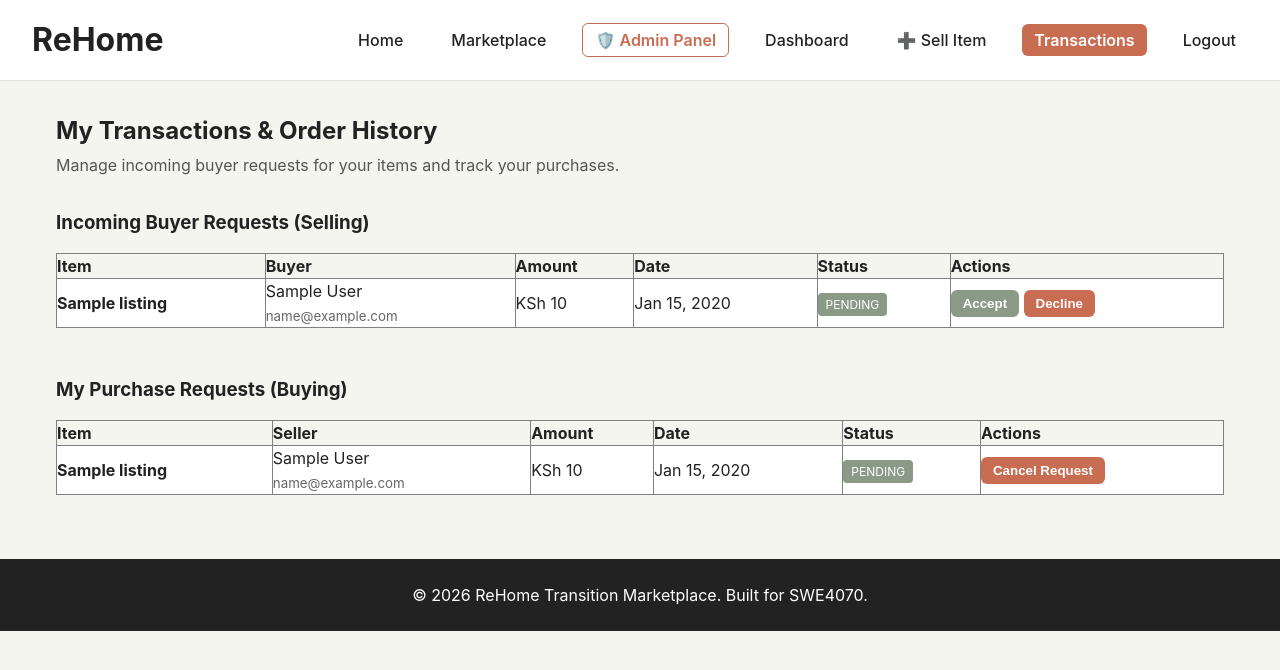
After one commit to Mkara-21/ReHome, a PHP site: page /transactions.php in a window 1280 px wide. The commit adds this page. Shown: the top 670 px of the page. Run offline with PHP 8.4, Linux system fonts and the light colour scheme; the visitor is signed in with stand-in values (Sample User, id 1); tables that the repository leaves empty hold one stand-in row (values such as "Sample post").

Commit message:
correction message

```diff
--- a/assets/css/style.css
+++ b/assets/css/style.css
@@ -43,6 +43,26 @@ nav a {
   text-decoration: none;
   color: var(--color-charcoal);
   font-weight: 500;
+}
+
+nav a {
+  text-decoration: none;
+  color: var(--color-charcoal);
+  font-weight: 500;
+  padding: 6px 12px;
+  border-radius: 6px;
+  transition: background-color 0.2s ease, color 0.2s ease;
+}
+
+nav a:hover {
+  background-color: var(--color-beige);
+}
+
+/* Highlights the current active page in the header */
+nav a.active-nav {
+  background-color: var(--color-terracotta);
+  color: var(--color-cream);
+  font-weight: 600;
 }
 
 main {
@@ -99,3 +119,28 @@ footer {
   margin-top: 4px;
   display: block;
 }
+
+/* Responsive Mobile & Tablet Adjustments */
+@media (max-width: 768px) {
+  header {
+    flex-direction: column;
+    gap: 16px;
+    padding: 16px;
+  }
+
+  nav ul {
+    flex-wrap: wrap;
+    justify-content: center;
+    gap: 12px;
+  }
+
+  main {
+    margin: 16px auto;
+  }
+
+  table {
+    display: block;
+    overflow-x: auto;
+    white-space: nowrap;
+  }
+}
--- a/includes/db.php
+++ b/includes/db.php
@@ -15,6 +15,7 @@ $options = [
 try {
      $pdo = new PDO($dsn, $user, $pass, $options);
 } catch (\PDOException $e) {
-     throw new \PDOException($e->getMessage(), (int)$e->getCode());
+    error_log($e->getMessage()); // Logs technical error silently on server
+    die("We are experiencing temporary technical difficulties. Please try again later.");
 }
 ?>
--- a/includes/header.php
+++ b/includes/header.php
@@ -1,3 +1,7 @@
+<?php
+// Detect the current file name (e.g., 'index.php', 'browse.php')
+$current_page = basename($_SERVER['PHP_SELF']);
+?>
 <header>
     <div class="logo">
         <a href="index.php" style="text-decoration: none; color: var(--color-charcoal);">
@@ -6,27 +10,57 @@
     </div>
     <nav>
         <ul>
-            <li><a href="index.php">Home</a></li>
-            <li><a href="browse.php">Marketplace</a></li>
+            <li>
+                <a href="index.php" class="<?php echo ($current_page === 'index.php') ? 'active-nav' : ''; ?>">
+                    Home
+                </a>
+            </li>
+            <li>
+                <a href="browse.php" class="<?php echo ($current_page === 'browse.php' || $current_page === 'item.php') ? 'active-nav' : ''; ?>">
+                    Marketplace
+                </a>
+            </li>
 
             <?php if (isset($_SESSION['user_id'])): ?>
 
                 <?php if (($_SESSION['role'] ?? '') === 'admin'): ?>
                     <li>
-                        <a href="admin/dashboard.php" class="badge-sage" style="background-color: var(--color-terracotta); padding: 6px 12px; font-weight: bold;">
+                        <a href="admin/dashboard.php" style="border: 1px solid var(--color-terracotta); color: var(--color-terracotta); font-weight: 600;">
                             🛡️ Admin Panel
                         </a>
                     </li>
                 <?php endif; ?>
 
-                <li><a href="dashboard.php">Dashboard</a></li>
-                <li><a href="create-listing.php">➕ Sell Item</a></li>
-                <li><a href="transactions.php">Transactions</a></li>
-                <li><a href="logout.php">Logout</a></li>
+                <li>
+                    <a href="dashboard.php" class="<?php echo ($current_page === 'dashboard.php') ? 'active-nav' : ''; ?>">
+                        Dashboard
+                    </a>
+                </li>
+                <li>
+                    <a href="create-listing.php" class="<?php echo ($current_page === 'create-listing.php') ? 'active-nav' : ''; ?>">
+                        ➕ Sell Item
+                    </a>
+                </li>
+                <li>
+                    <a href="transactions.php" class="<?php echo ($current_page === 'transactions.php') ? 'active-nav' : ''; ?>">
+                        Transactions
+                    </a>
+                </li>
+                <li>
+                    <a href="logout.php">Logout</a>
+                </li>
 
             <?php else: ?>
-                <li><a href="login.php">Login</a></li>
-                <li><a href="register.php">Register</a></li>
+                <li>
+                    <a href="login.php" class="<?php echo ($current_page === 'login.php') ? 'active-nav' : ''; ?>">
+                        Login
+                    </a>
+                </li>
+                <li>
+                    <a href="register.php" class="<?php echo ($current_page === 'register.php') ? 'active-nav' : ''; ?>">
+                        Register
+                    </a>
+                </li>
             <?php endif; ?>
         </ul>
     </nav>
--- /dev/null
+++ b/transactions.php
@@ -0,0 +1,188 @@
+<?php
+session_start();
+require_once 'includes/db.php';
+
+if (!isset($_SESSION['user_id'])) {
+    header('Location: login.php');
+    exit;
+}
+
+$user_id = $_SESSION['user_id'];
+
+// Handle Transaction Status Updates (FR6 & Cancel Requests)
+if ($_SERVER['REQUEST_METHOD'] === 'POST' && isset($_POST['transaction_id'], $_POST['new_status'])) {
+    $tx_id      = filter_var($_POST['transaction_id'], FILTER_VALIDATE_INT);
+    $new_status = $_POST['new_status'];
+
+    // Fetch transaction to verify ownership
+    $stmt = $pdo->prepare("SELECT * FROM transactions WHERE id = ?");
+    $stmt->execute([$tx_id]);
+    $tx = $stmt->fetch();
+
+    if ($tx) {
+        // Seller actions: accept, complete, or cancel
+        if ($tx['seller_id'] == $user_id && in_array($new_status, ['accepted', 'completed', 'cancelled'])) {
+            $update = $pdo->prepare("UPDATE transactions SET status = ? WHERE id = ?");
+            $update->execute([$new_status, $tx_id]);
+
+            // If marked completed, also mark the listing as 'sold' so nobody else requests it
+            if ($new_status === 'completed') {
+                $soldStmt = $pdo->prepare("UPDATE listings SET status = 'sold' WHERE id = ?");
+                $soldStmt->execute([$tx['listing_id']]);
+            }
+
+            $_SESSION['flash_message'] = "Order status updated to " . ucfirst($new_status) . ".";
+        }
+        // Buyer action: cancel own pending request
+        elseif ($tx['buyer_id'] == $user_id && $new_status === 'cancelled' && $tx['status'] === 'pending') {
+            $update = $pdo->prepare("UPDATE transactions SET status = 'cancelled' WHERE id = ?");
+            $update->execute([$tx_id]);
+            $_SESSION['flash_message'] = "Your purchase request has been cancelled.";
+        }
+    }
+
+    header('Location: transactions.php');
+    exit;
+}
+
+// 1. Fetch Incoming Sales (Where logged-in user is Seller)
+$salesStmt = $pdo->prepare("SELECT t.*, l.title AS item_title, l.price, u.full_name AS buyer_name, u.email AS buyer_email
+                            FROM transactions t
+                            JOIN listings l ON t.listing_id = l.id
+                            JOIN users u ON t.buyer_id = u.id
+                            WHERE t.seller_id = ?
+                            ORDER BY t.created_at DESC");
+$salesStmt->execute([$user_id]);
+$incomingSales = $salesStmt->fetchAll();
+
+// 2. Fetch Outgoing Purchases (Where logged-in user is Buyer)
+$purchasesStmt = $pdo->prepare("SELECT t.*, l.title AS item_title, l.price, u.full_name AS seller_name, u.email AS seller_email
+                                FROM transactions t
+                                JOIN listings l ON t.listing_id = l.id
+                                JOIN users u ON t.seller_id = u.id
+                                WHERE t.buyer_id = ?
+                                ORDER BY t.created_at DESC");
+$purchasesStmt->execute([$user_id]);
+$outgoingPurchases = $purchasesStmt->fetchAll();
+?>
+<!DOCTYPE html>
+<html lang="en">
+<head>
+    <meta charset="UTF-8">
+    <meta name="viewport" content="width=device-width, initial-scale=1.0">
+    <title>Transactions - ReHome</title>
+    <link rel="stylesheet" href="assets/css/style.css">
+</head>
+<body>
+
+    <?php require_once 'includes/header.php'; ?>
+
+    <main>
+        <h2>My Transactions & Order History</h2>
+        <p style="color: #555; margin-top: 4px;">Manage incoming buyer requests for your items and track your purchases.</p>
+
+        <?php if (isset($_SESSION['flash_message'])): ?>
+            <div style="background: var(--color-sage); color: white; padding: 12px; border-radius: 6px; margin-top: 16px;">
+                <?php echo htmlspecialchars($_SESSION['flash_message']); unset($_SESSION['flash_message']); ?>
+            </div>
+        <?php endif; ?>
+
+        <!-- SECTION 1: SELLER VIEW (Incoming Purchase Requests) -->
+        <section style="margin-top: 32px;">
+            <h3>Incoming Buyer Requests (Selling)</h3>
+            <?php if (empty($incomingSales)): ?>
+                <p style="margin-top: 12px; color: #666;">No buyers have requested your items yet.</p>
+            <?php else: ?>
+                <table border="1" cellpadding="12" cellspacing="0" style="width: 100%; margin-top: 16px; background: white; border-collapse: collapse;">
+                    <thead>
+                        <tr style="background: var(--color-beige); text-align: left;">
+                            <th>Item</th>
+                            <th>Buyer</th>
+                            <th>Amount</th>
+                            <th>Date</th>
+                            <th>Status</th>
+                            <th>Actions</th>
+                        </tr>
+                    </thead>
+                    <tbody>
+                        <?php foreach ($incomingSales as $sale): ?>
+                            <tr>
+                                <td><strong><?php echo htmlspecialchars($sale['item_title']); ?></strong></td>
+                                <td>
+                                    <?php echo htmlspecialchars($sale['buyer_name']); ?><br>
+                                    <small style="color: #666;"><?php echo htmlspecialchars($sale['buyer_email']); ?></small>
+                                </td>
+                                <td>KSh <?php echo number_format($sale['price']); ?></td>
+                                <td><?php echo date('M j, Y', strtotime($sale['created_at'])); ?></td>
+                                <td><span class="badge-sage"><?php echo htmlspecialchars($sale['status']); ?></span></td>
+                                <td>
+                                    <?php if ($sale['status'] === 'pending'): ?>
+                                        <form method="POST" style="display: inline;">
+                                            <input type="hidden" name="transaction_id" value="<?php echo $sale['id']; ?>">
+                                            <button type="submit" name="new_status" value="accepted" class="btn-primary" style="background: var(--color-sage); padding: 6px 12px;">Accept</button>
+                                            <button type="submit" name="new_status" value="cancelled" class="btn-primary" style="padding: 6px 12px;">Decline</button>
+                                        </form>
+                                    <?php elseif ($sale['status'] === 'accepted'): ?>
+                                        <form method="POST" style="display: inline;">
+                                            <input type="hidden" name="transaction_id" value="<?php echo $sale['id']; ?>">
+                                            <button type="submit" name="new_status" value="completed" class="btn-primary" style="background: var(--color-charcoal); padding: 6px 12px;">Mark Completed</button>
+                                        </form>
+                                    <?php else: ?>
+                                        <span style="color: #777; font-size: 13px;">No actions</span>
+                                    <?php endif; ?>
+                                </td>
+                            </tr>
+                        <?php endforeach; ?>
+                    </tbody>
+                </table>
+            <?php endif; ?>
+        </section>
+
+        <!-- SECTION 2: BUYER VIEW (Outgoing Purchase Requests) -->
+        <section style="margin-top: 48px;">
+            <h3>My Purchase Requests (Buying)</h3>
+            <?php if (empty($outgoingPurchases)): ?>
+                <p style="margin-top: 12px; color: #666;">You haven't requested any items yet. <a href="browse.php">Browse the marketplace</a>.</p>
+            <?php else: ?>
+                <table border="1" cellpadding="12" cellspacing="0" style="width: 100%; margin-top: 16px; background: white; border-collapse: collapse;">
+                    <thead>
+                        <tr style="background: var(--color-beige); text-align: left;">
+                            <th>Item</th>
+                            <th>Seller</th>
+                            <th>Amount</th>
+                            <th>Date</th>
+                            <th>Status</th>
+                            <th>Actions</th>
+                        </tr>
+                    </thead>
+                    <tbody>
+                        <?php foreach ($outgoingPurchases as $order): ?>
+                            <tr>
+                                <td><strong><?php echo htmlspecialchars($order['item_title']); ?></strong></td>
+                                <td>
+                                    <?php echo htmlspecialchars($order['seller_name']); ?><br>
+                                    <small style="color: #666;"><?php echo htmlspecialchars($order['seller_email']); ?></small>
+                                </td>
+                                <td>KSh <?php echo number_format($order['price']); ?></td>
+                                <td><?php echo date('M j, Y', strtotime($order['created_at'])); ?></td>
+                                <td><span class="badge-sage"><?php echo htmlspecialchars($order['status']); ?></span></td>
+                                <td>
+                                    <?php if ($order['status'] === 'pending'): ?>
+                                        <form method="POST" style="display: inline;">
+                                            <input type="hidden" name="transaction_id" value="<?php echo $order['id']; ?>">
+                                            <button type="submit" name="new_status" value="cancelled" class="btn-primary" style="padding: 6px 12px;">Cancel Request</button>
+                                        </form>
+                                    <?php else: ?>
+                                        <span style="color: #777; font-size: 13px;">—</span>
+                                    <?php endif; ?>
+                                </td>
+                            </tr>
+                        <?php endforeach; ?>
+                    </tbody>
+                </table>
+            <?php endif; ?>
+        </section>
+
+    </main>
+
+    <?php require_once 'includes/footer.php'; ?>
```
Also changed, not shown: admin/dashboard.php (+22 -2 lines), includes/functions.php (added, +27 -0 lines), assets/uploads/item_6b046ee6ce64b6.57590441.png (added), transaction.php (deleted).
